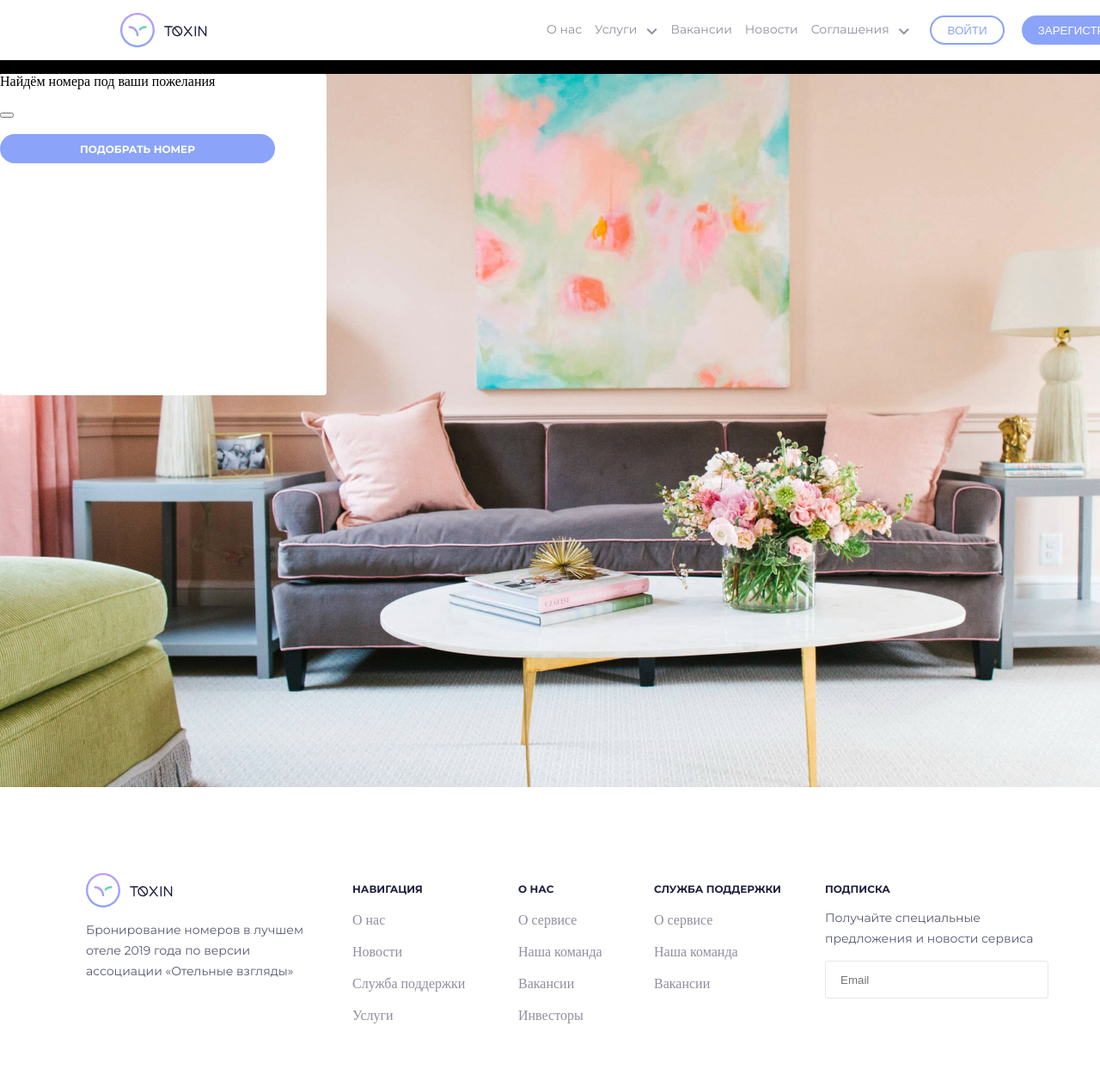
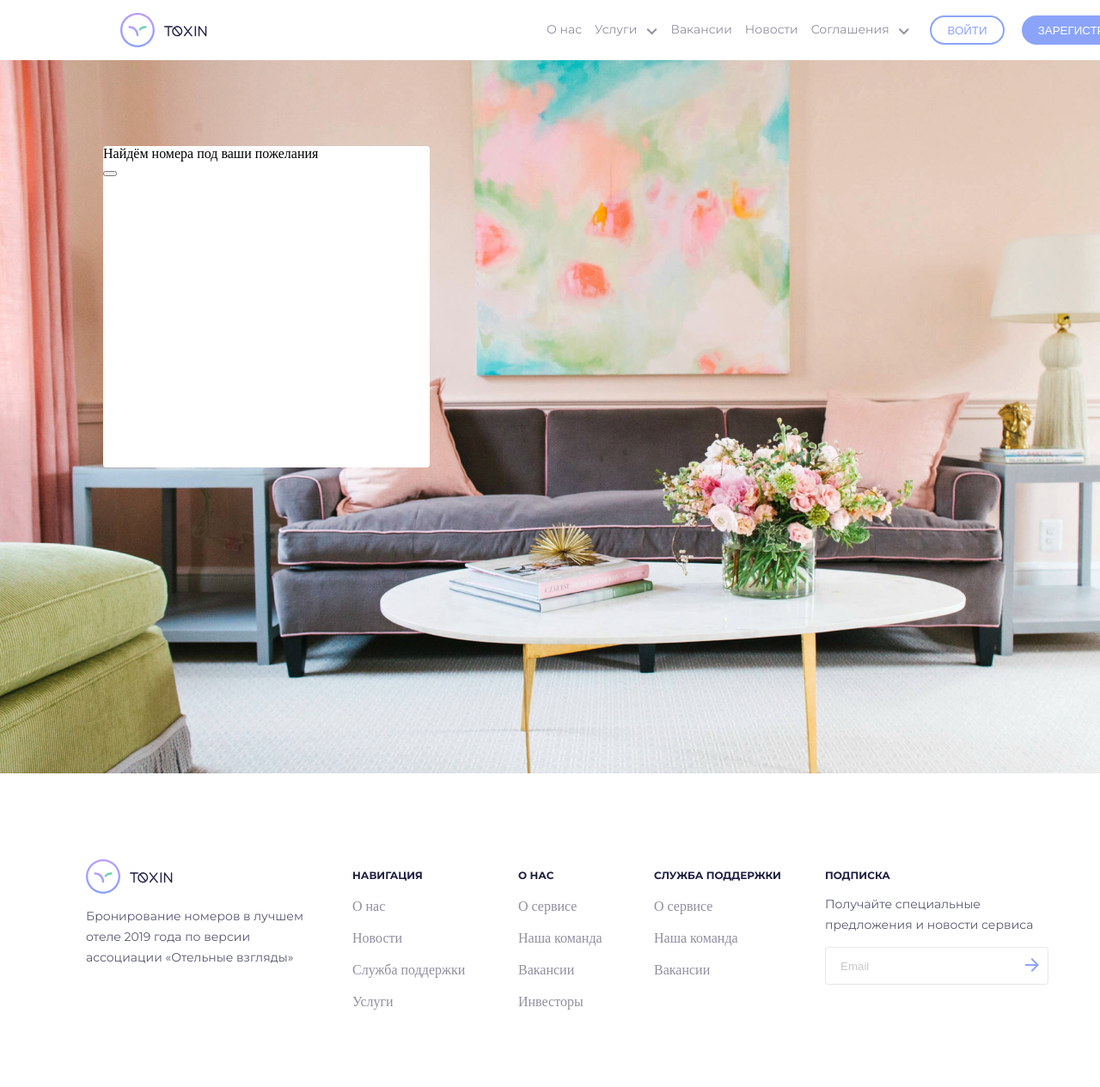
Before and after one commit to Sledge777/Site_toxin, a plain HTML site: page index.html in a window 1280 px wide. Shown: the top 1265 px of the page at 86% size. Drawn offline with nearby package versions, Linux system fonts and the light colour scheme.

Commit message:
zamanalsya

```diff
--- a/index.html
+++ b/index.html
@@ -4,7 +4,6 @@
     <meta charset="UTF-8">
     <meta name="viewport" content="width=device-width, initial-scale=1.0">
     <link rel="stylesheet" href="main.css">
-    <link rel="stylesheet" href="https://fonts.googleapis.com/css2?family=Material+Symbols+Outlined:opsz,wght,FILL,GRAD@20..48,100..700,0..1,-50..200" />
     <link rel="stylesheet" href="https://fonts.googleapis.com/css2?family=Material+Symbols+Outlined:opsz,wght,FILL,GRAD@20..48,100..700,0..1,-50..200" />
     <title>Document</title>
 </head>
@@ -58,8 +57,8 @@
                 <p></p>
                 <button></button>
             </div>
-            <button class="second_button">ПОДОБРАТЬ НОМЕР</button>
         </div>
+
     </main>
     <footer>
         <div class="data">
@@ -124,7 +123,10 @@
             <div class="mail">
                 <p class="paragraph">ПОДПИСКА</p>
                 <p class="text">Получайте специальные предложения и новости сервиса</p>
-                <input class="mail_button" type="search" placeholder="Email"> </input>
+                <form class="form">
+                    <input class="mail_button" type="search" placeholder="Email">
+                    <button class="btn" type="submit"><span class="material-symbols-outlined">arrow_forward</span></button>
+                </form>
             </div>
         </div>
         <div class="sub_footer">
--- a/main.css
+++ b/main.css
@@ -48,6 +48,7 @@ header {
 }
 main {
     background-image: url("img/bg_ld.jpg");
+    background-size: cover;
     height: 830px;
     width: 1440px;
 }
@@ -150,15 +151,19 @@ footer {
 }
 ::-webkit-input-placeholder {
     padding-left: 15px;
+    color:rgba(31, 32, 65, 0.25);
 }
 :-moz-placeholder {
     padding-left: 15px;
+    color:rgba(31, 32, 65, 0.25);
 }
 ::-moz-placeholder {
     padding-left: 15px;
+    color:rgba(31, 32, 65, 0.25);
 }
 :-ms-input-placeholder {
     padding-left: 15px;
+    color:rgba(31, 32, 65, 0.25);
 }
 .data div {
     margin-right: 50px;
@@ -186,11 +191,32 @@ footer {
     width: 380px;
     background-color: #FFFFFF;
     border-radius: 4px;
+    margin-left: 120px;
+    margin-top: 100px;
+    position: absolute;
 }
-.box_card .second_button {
-    width: 320px;
-    font-family: 'Montserrat', sans-serif;
-    font-weight: bold;
-    font-size: 12px;
-    text-align: center;
+.box_card p {
+    margin: 0;
+    padding: 0;
 }
+form{
+    display: inline-block;
+    vertical-align: top;
+    position: relative;
+}
+.btn {
+    border:none;
+    background: #FFFFFF;
+    color: #fff;
+    border-radius: 25px;
+    cursor: pointer;
+    position: absolute;
+    right: 0;
+    top:0;
+    margin: 8px 15px;
+    width: 10px;
+}
+.btn .material-symbols-outlined {
+    color:rgb(139,164,249);
+    color:linear-gradient(0deg, rgba(139,164,249,1) 0%, rgba(188,156,255,1) 100%);
+}
```
